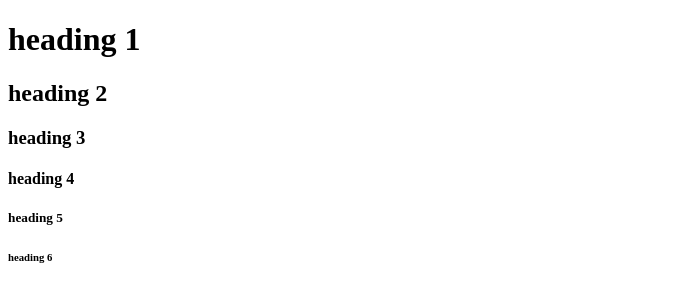
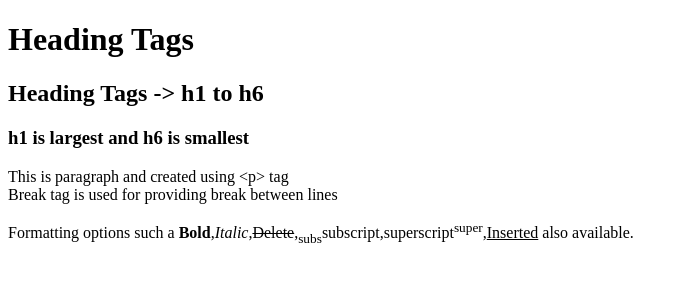
Before and after one commit to NaveenrajV/cb-learning, a plain HTML site: page html/index.html in a window 1280 px wide. Shown: the whole page, without its empty margins (0-688 px from the left). Drawn offline with Linux system fonts and the light colour scheme.

Commit message:
Paragraph and Formatting Tags included

```diff
--- a/html/index.html
+++ b/html/index.html
@@ -4,14 +4,15 @@
     <meta charset="UTF-8">
     <meta name="viewport" content="width=device-width, initial-scale=1.0">
     <meta http-equiv="X-UA-Compatible" content="ie=edge">
-    <title>Document</title>
+    <title>HTML Elements</title>
 </head>
 <body>
-    <h1> heading 1</h1>
-    <h2> heading 2</h2>
-    <h3> heading 3</h3>
-    <h4> heading 4</h4>
-    <h5> heading 5</h5>
-    <h6> heading 6</h6>
+    <h1>Heading Tags </h1>
+    <h2>Heading Tags -> h1 to h6 </h2>
+    <h3>h1 is largest and h6 is smallest</h3>
+    <p> This is paragraph and created using &lt;p&gt; tag <br>
+    Break tag is used for providing break between lines</p>
+    <p>Formatting options such a <b>Bold</b>,<i>Italic</i>,<del>Delete</del>,<sub>subs</sub>subscript,superscript<sup>super</sup>,<ins>Inserted</ins> also available.</p>
+
 </body>
 </html>
```
